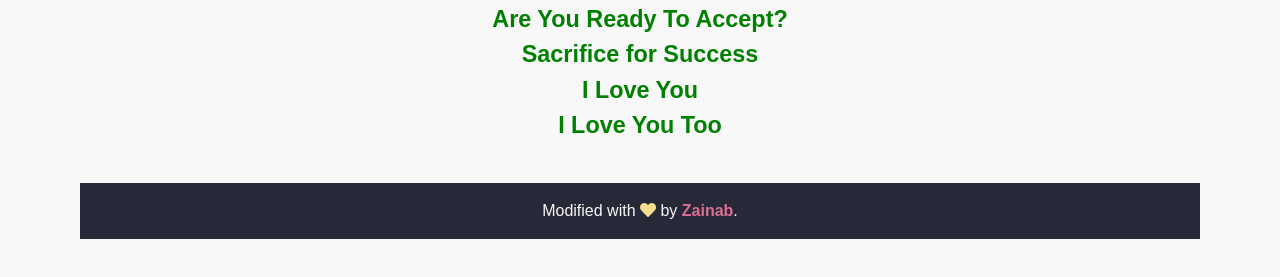
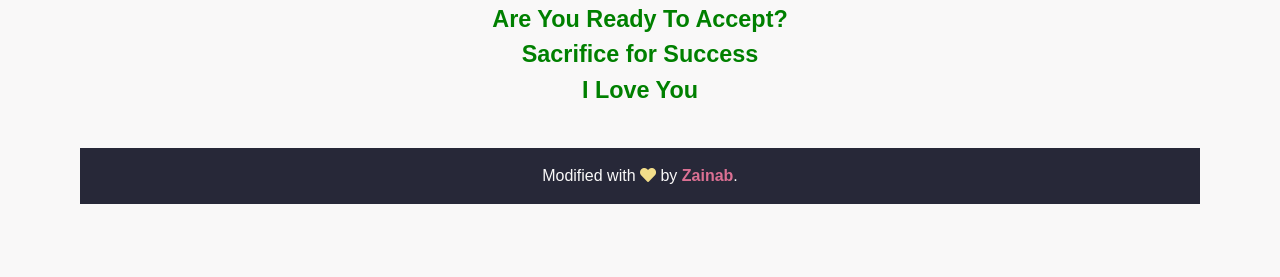
Before and after one commit to zainablakman/site, a plain HTML site: page blog.html in a window 1280 px wide. Shown: the part 437-714 px from the top of the page. Drawn offline with Linux system fonts and the light colour scheme.

Commit message:
Update blog.html

```diff
--- a/blog.html
+++ b/blog.html
@@ -99,7 +99,7 @@ function topFunction() {
    <h3><a style="text-decoration:none" href="https://zainablakman.github.io/site/are-you-ready-to-accept.html">Are You Ready To Accept? </a></h3>
   <h3><a style="text-decoration:none" href="https://zainablakman.github.io/site/sacrifice-for-success.html">Sacrifice for Success </a></h3>
   <h3><a style="text-decoration:none" href="https://zainablakman.github.io/site/i-love-you.html">I Love You </a></h3>
-   <h3><a style="text-decoration:none" href="https://zainablakman.github.io/site/i-love-you-too.html">I Love You Too</a></h3>
+
 
 
 
```
